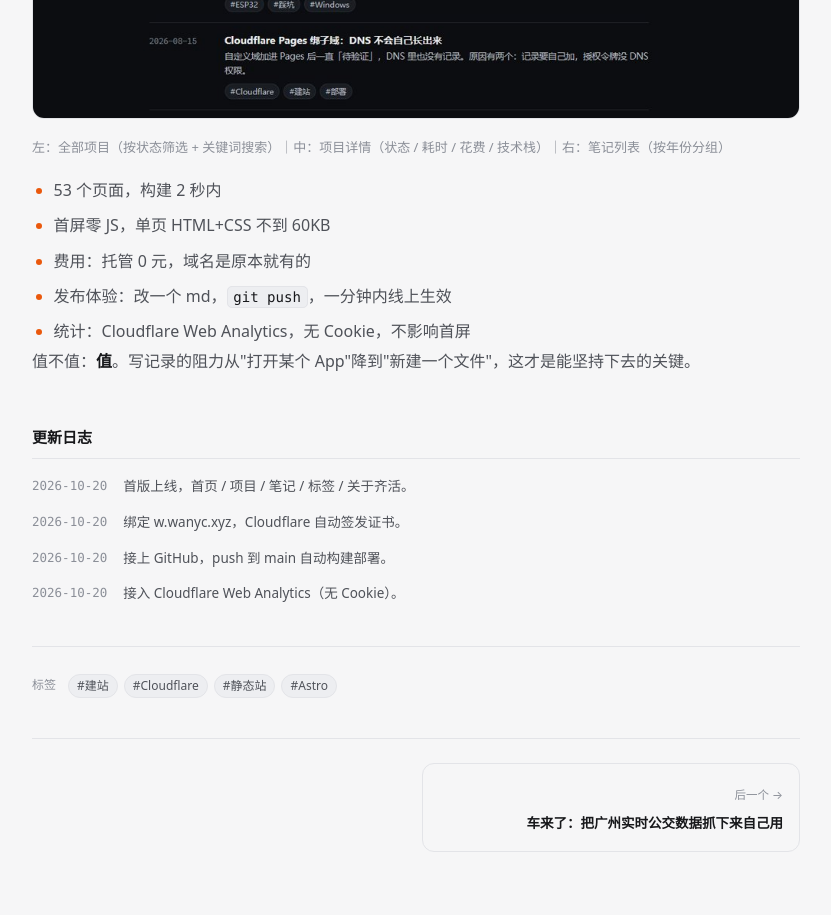
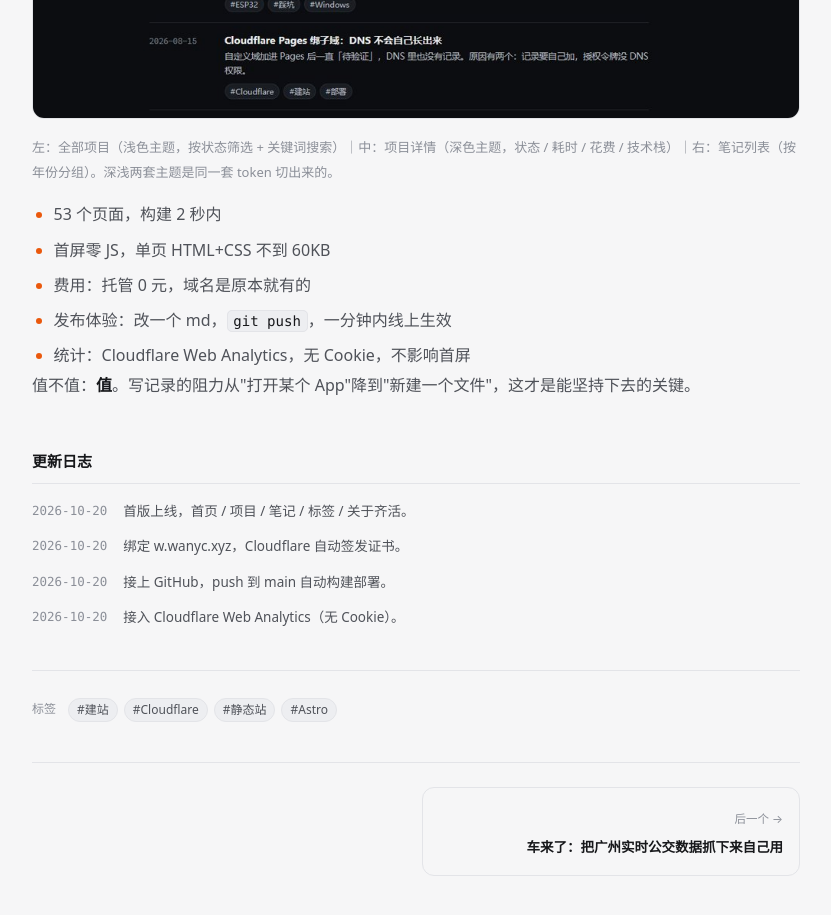
Before and after one commit to wanycun/chun-zheteng, an Astro site: page /projects/chun-site in a window 1280 px wide. Shown: the part 3080-3995 px from the top of the page, without its empty margins (68-899 px from the left). Built offline with nearby package versions, Linux system fonts and the light colour scheme; Astro itself is replaced by a stand-in of ours.

Commit message:
docs: 截图说明标注双主题

```diff
--- a/src/content/projects/chun-site.md
+++ b/src/content/projects/chun-site.md
@@ -88,7 +88,7 @@ Pages 那边的配置就三行：构建命令 `npm run build`、输出目录 `di
   <img src="/covers/site-notes.jpg" alt="折腾笔记列表：按年份分组" style="flex:1 1 280px;min-width:0;border-radius:12px" />
 </div>
 
-<p style="font-size:13px;color:var(--ink-mute);margin-top:-.6em">左：全部项目（按状态筛选 + 关键词搜索）｜中：项目详情（状态 / 耗时 / 花费 / 技术栈）｜右：笔记列表（按年份分组）</p>
+<p style="font-size:13px;color:var(--ink-mute);margin-top:-.6em">左：全部项目（浅色主题，按状态筛选 + 关键词搜索）｜中：项目详情（深色主题，状态 / 耗时 / 花费 / 技术栈）｜右：笔记列表（按年份分组）。深浅两套主题是同一套 token 切出来的。</p>
 
 - 53 个页面，构建 2 秒内
 - 首屏零 JS，单页 HTML+CSS 不到 60KB
```
